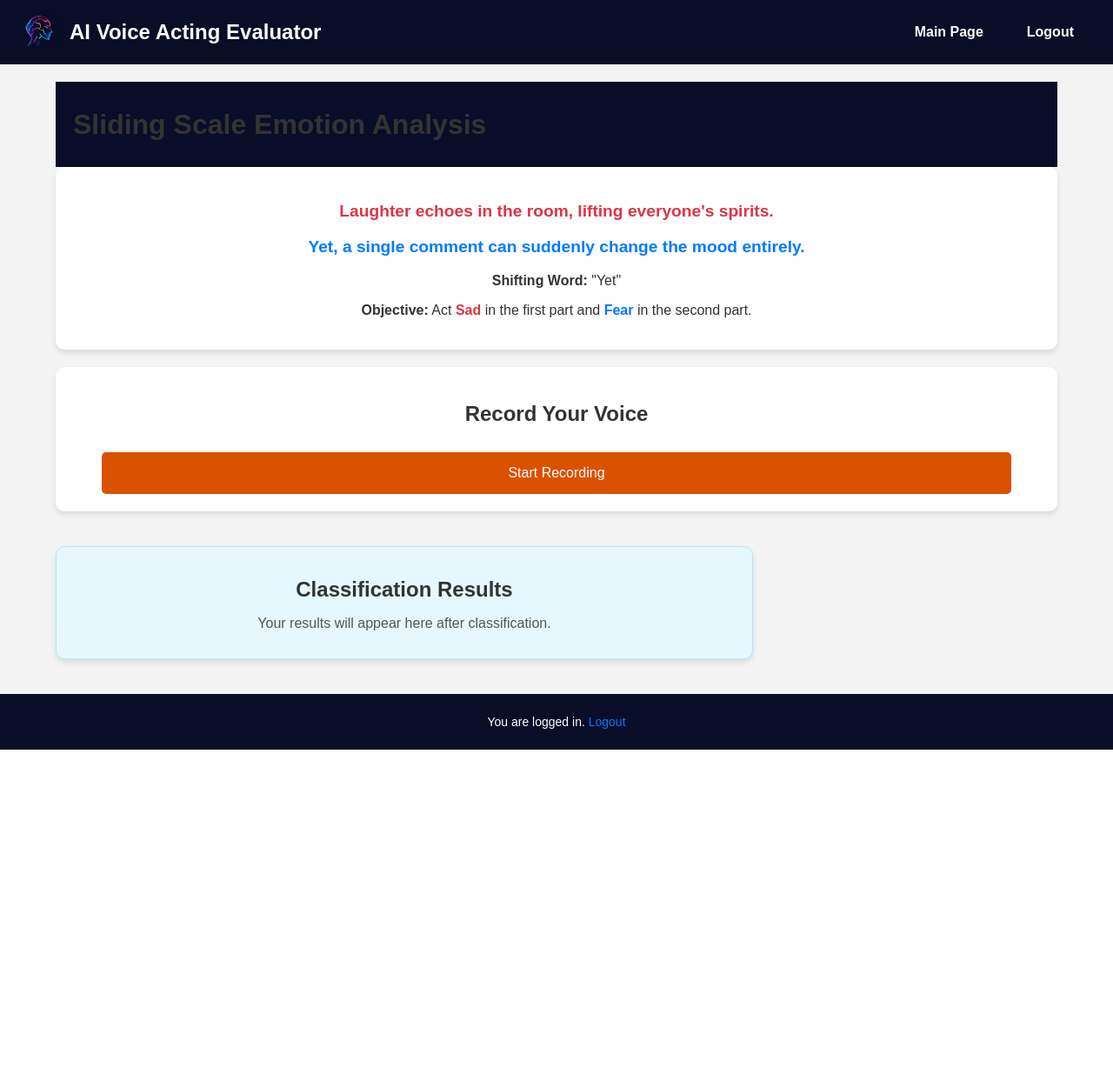
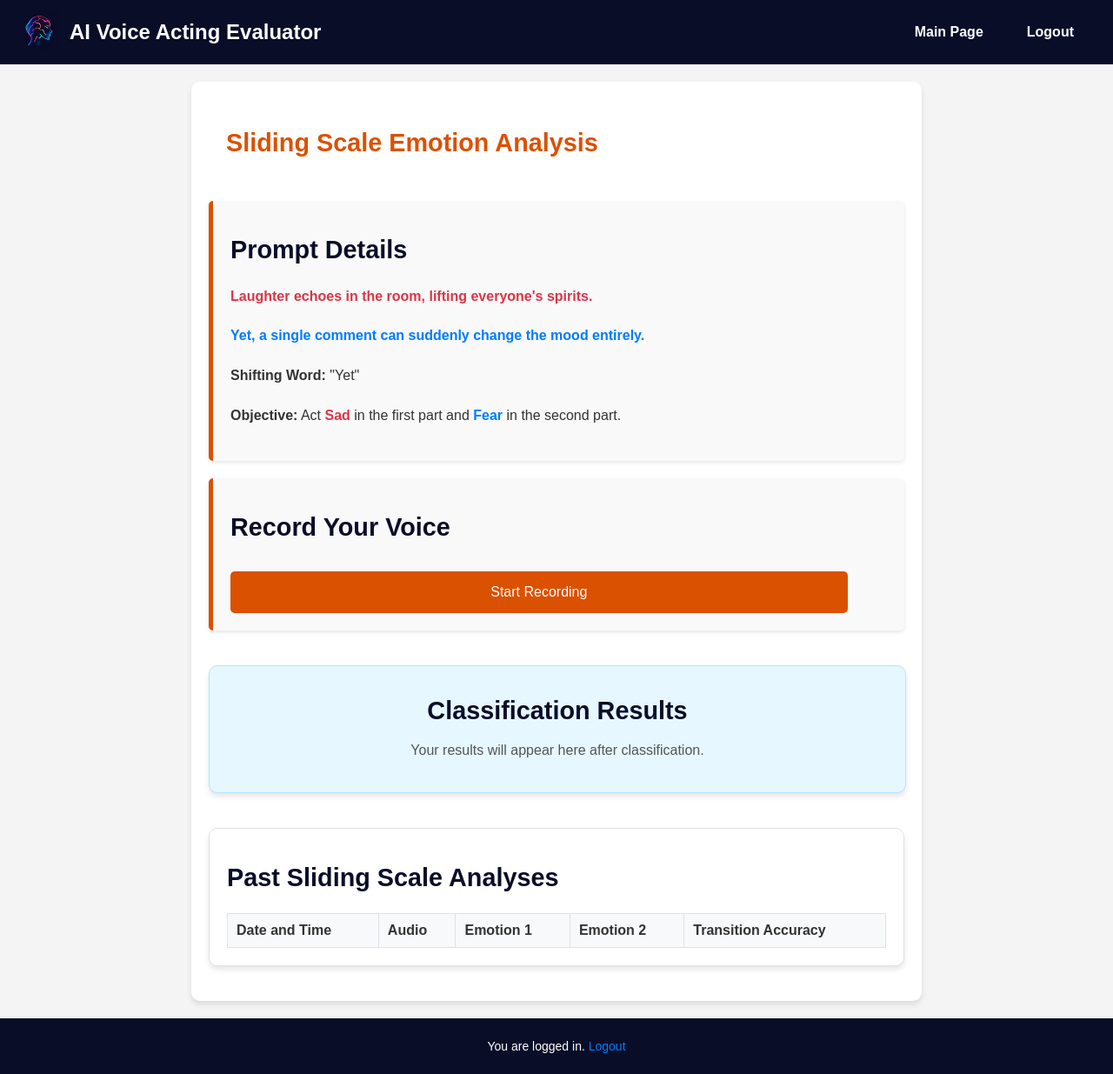
Before and after one commit to Tollgaermis/AI_Acting_Evaluator, a Flask app: page /classify-sliding-scale in a window 1280 px wide. Shown: the whole page at 87% size. Before the commit the page ends 862 px from the top, so only its background shows below. Run offline with Flask 3, Linux system fonts and the light colour scheme; a user stored in the database is signed in; tables that the repository leaves empty hold one stand-in row (values such as "Sample post"); lists and menus that the app fills with data are empty.

Commit message:
Sliding Scale UI is OK

```diff
--- a/app.py
+++ b/app.py
@@ -202,6 +202,8 @@
 
     # Retrieve selected sentence and shifting word
     selected_sentence = session.get("selected_sentence")
+    random_emotion1 = session.get("emotion1")
+    random_emotion2 = session.get("emotion2")
     if not selected_sentence:
         return jsonify({"error": "No selected sentence found in session"}), 500
 
@@ -236,6 +238,8 @@
         return jsonify({
             "Segment 1 Emotion": segment1_emotion,
             "Segment 2 Emotion": segment2_emotion,
+            "Target Emotion 1": random_emotion1,
+            "Target Emotion 2": random_emotion2,
             "Transcription": transcription
         })
 
--- a/static/js/sliding-scale.js
+++ b/static/js/sliding-scale.js
@@ -66,15 +66,18 @@
 
         if (response.ok) {
             const data = await response.json();
-            console.log("Received data:", data);
-
-            // Check if the data contains the expected details
-            console.log("Segment 1 Details:", data["Segment 1 Emotion"]?.Details);
-            console.log("Segment 2 Details:", data["Segment 2 Emotion"]?.Details);
             resultDiv.innerHTML = `
                 <h3>Emotion Analysis Results</h3>
-                <p><strong>Segment 1 (${data["Segment 1 Emotion"].Emotion}):</strong> ${data["Segment 1 Emotion"].Details}</p>
-                <p><strong>Segment 2 (${data["Segment 2 Emotion"].Emotion}):</strong> ${data["Segment 2 Emotion"].Details}</p>
+                <p>
+                    <strong>Segment 1 (${data["Target Emotion 1"]}):</strong>
+                    ${data["Segment 1 Emotion"]}
+                    (${data["Target Emotion 1"] === data["Segment 1 Emotion"] ? "Success" : "Fail"})
+                </p>
+                <p>
+                    <strong>Segment 2 (${data["Target Emotion 2"]}):</strong>
+                    ${data["Segment 2 Emotion"]}
+                    (${data["Target Emotion 2"] === data["Segment 2 Emotion"] ? "Success" : "Fail"})
+                </p>
                 <p><strong>Full Transcription:</strong> ${data["Transcription"]}</p>
             `;
         } else {
--- a/templates/sliding-scale.html
+++ b/templates/sliding-scale.html
@@ -1,31 +1,37 @@
 <!DOCTYPE html>
 <html lang="en">
+
 {% extends "base.html" %}
 
 {% block content %}
-    <div class="modern-container">
-        <header>
+
+    <!-- Forms Section as Exercise Cards -->
+    <section class="description-section">
+        <header class="minimal-header">
             <h1>Sliding Scale Emotion Analysis</h1>
         </header>
 
         <!-- Prompt Section -->
-        <div class="prompt-section">
+        <div class="exercise-card">
+            <h2 class="header">Prompt Details</h2>
             <p class="sentence-red">{{ selected_sentence["sentence1"] }}</p>
             <p class="sentence-blue">{{ selected_sentence["sentence2"] }}</p>
             <p><strong>Shifting Word:</strong> "{{ selected_sentence["shifting_word"] }}"</p>
             <p><strong>Objective:</strong> Act <span class="highlight-red">{{ emotion1 }}</span> in the first part and <span class="highlight-blue">{{ emotion2 }}</span> in the second part.</p>
         </div>
 
-        <!-- Recording Section -->
-        <div class="recording-section">
-            <h2>Record Your Voice</h2>
-            <button id="recordButton" class="modern-button">Start Recording</button>
-            <button id="stopButton" class="modern-button" style="display: none;">Stop Recording</button>
-            <audio id="recordedAudio" controls style="display: none;" class="modern-audio"></audio>
+        <!-- Voice Recording Exercise -->
+        <div class="exercise-card">
+            <h2 class="header">Record Your Voice</h2>
+            <div class="button-row">
+                <button id="recordButton" class="modern-button">Start Recording</button>
+                <button id="stopButton" class="modern-button" style="display: none;">Stop Recording</button>
+                <audio id="recordedAudio" controls style="display: none;" class="modern-audio"></audio>
+            </div>
             <button id="classifyRecording" class="modern-button" style="display: none;">Classify Recording</button>
         </div>
 
-        <!-- Spinner -->
+        <!-- Fullscreen Loading Spinner -->
         <div id="spinner" class="spinner">
             <img src="/static/img/loading.gif" alt="Loading...">
         </div>
@@ -35,87 +41,42 @@
             <h2>Classification Results</h2>
             <p id="resultContent">Your results will appear here after classification.</p>
         </div>
-    </div>
 
+        <!-- Past Results Section -->
+        <div id="pastResults" class="past-results-section">
+            <h2>Past Sliding Scale Analyses</h2>
+            <div class="scrollable-table">
+                <table>
+                    <thead>
+                        <tr>
+                            <th>Date and Time</th>
+                            <th>Audio</th>
+                            <th>Emotion 1</th>
+                            <th>Emotion 2</th>
+                            <th>Transition Accuracy</th>
+                        </tr>
+                    </thead>
+                    <tbody>
+                        {% for result in results %}
+                        <tr>
+                            <td>{{ result.created_at }}</td>
+                            <td>
+                                <audio controls>
+                                    <source src="{{ url_for('static', filename='uploads/' + result.user_id | string + '_' + result.audio_file_name) }}" type="audio/wav">
+                                    Your browser does not support the audio element.
+                                </audio>
+                            </td>
+                            <td>{{ result.emotion1 }}</td>
+                            <td>{{ result.emotion2 }}</td>
+                            <td>{{ result.transition_accuracy }}%</td>
+                        </tr>
+                        {% endfor %}
+                    </tbody>
+                </table>
+            </div>
+        </div>
+    </section>
 
-    <script>
-        const recordButton = document.getElementById("recordButton");
-        const stopButton = document.getElementById("stopButton");
-        const classifyRecordingButton = document.getElementById("classifyRecording");
-        const recordedAudio = document.getElementById("recordedAudio");
-        const resultDiv = document.getElementById("result");
-        const spinner = document.getElementById("spinner");
-
-        let mediaRecorder;
-        let audioChunks = [];
-
-        // Start Recording
-        recordButton.addEventListener("click", async () => {
-            const stream = await navigator.mediaDevices.getUserMedia({ audio: true });
-            mediaRecorder = new MediaRecorder(stream);
-
-            mediaRecorder.ondataavailable = (event) => {
-                audioChunks.push(event.data);
-            };
-
-            mediaRecorder.onstop = () => {
-                const audioBlob = new Blob(audioChunks, { type: "audio/wav" });
-                const audioUrl = URL.createObjectURL(audioBlob);
-                recordedAudio.src = audioUrl;
-                recordedAudio.style.display = "block";
-                classifyRecordingButton.style.display = "block";
-            };
-
-            mediaRecorder.start();
-            recordButton.style.display = "none";
-            stopButton.style.display = "inline";
-        });
-
-        // Stop Recording
-        stopButton.addEventListener("click", () => {
-            mediaRecorder.stop();
-            stopButton.style.display = "none";
-            recordButton.style.display = "inline";
-        });
-
-        // Classify Recording
-        classifyRecordingButton.addEventListener("click", async () => {
-            const audioBlob = new Blob(audioChunks, { type: "audio/wav" });
-            const formData = new FormData();
-            formData.append("audio", audioBlob, "recorded_audio.wav");
-
-            spinner.style.display = "flex";
-
-            try {
-                const response = await fetch("/classify-sliding-scale-result", {
-                    method: "POST",
-                    body: formData,
-                });
-
-                // Check if the response is a redirect (in case the user is not logged in)
-                if (response.redirected) {
-                    window.location.href = response.url; // Redirect the user to the login page
-                    return;
-                }
-
-                if (response.ok) {
-                    const data = await response.json();
-                    resultDiv.innerHTML = `
-                        <h3>Emotion Analysis Results</h3>
-                        <p><strong>Segment 1 (Happy):</strong> ${data["Segment 1 Emotion"].Emotion}</p>
-                        <p><strong>Segment 2 (Angry):</strong> ${data["Segment 2 Emotion"].Emotion}</p>
-                        <p><strong>Full Transcription:</strong> ${data["Transcription"]}</p>
-                    `;
-                } else {
-                    const error = await response.json();
-                    resultDiv.innerHTML = `<p>Error: ${error.error}</p>`;
-                }
-            } catch (error) {
-                resultDiv.innerHTML = `<p>Unexpected error: ${error.message}</p>`;
-            } finally {
-                spinner.style.display = "none";
-            }
-        });
-    </script>
+    <script src="/static/js/sliding-scale.js"></script>
 {% endblock %}
 </html>
```
Also changed, not shown: 2 other files.
